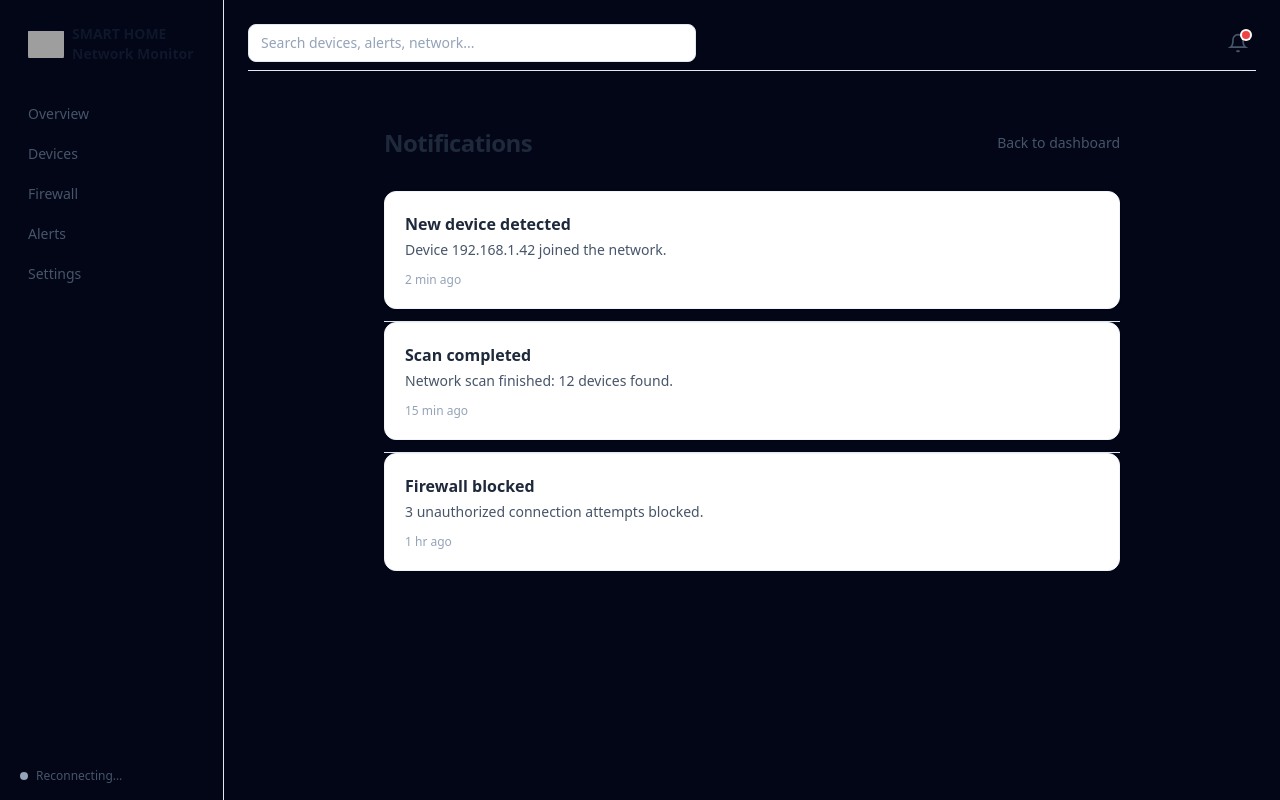
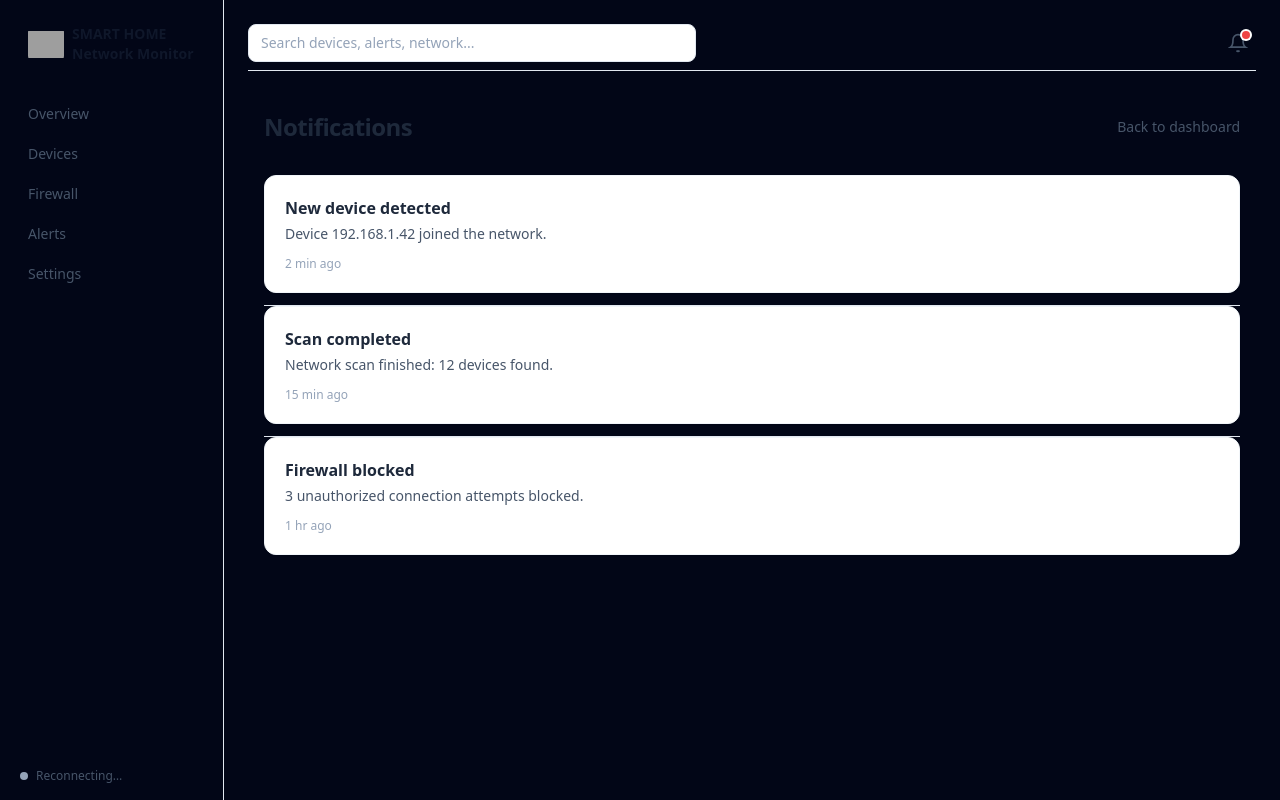
Before and after one commit to cromstel/smart-network-monitoring-opencode, a Next.js app: page /notifications in a window 1280 px wide. Built offline with nearby package versions, Linux system fonts and the light colour scheme; no server answers; grey boxes are pictures that could not be loaded.

Commit message:
feat: notifications full-page layout (px-4 py-6 md:py-8)

```diff
--- a/app/(app)/notifications/page.tsx
+++ b/app/(app)/notifications/page.tsx
@@ -14,7 +14,7 @@ export default async function NotificationsPage() {
   ]
 
   return (
-    <main className="mx-auto max-w-3xl px-4 py-10 md:py-12">
+    <main className="px-4 py-6 md:py-8">
       <div className="flex items-center justify-between mb-8">
         <h1 className="text-2xl font-bold tracking-tight text-slate-800 dark:text-slate-100">Notifications</h1>
         <Link href="/" className="text-sm font-medium text-slate-600 dark:text-slate-300 hover:text-slate-900 dark:hover:text-slate-100">Back to dashboard</Link>
```
